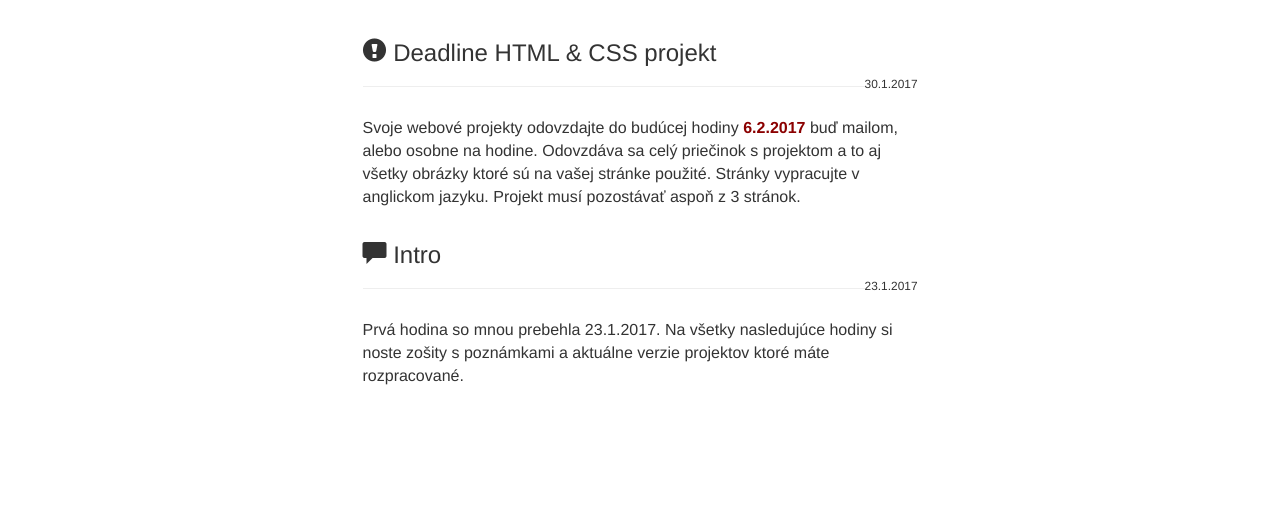
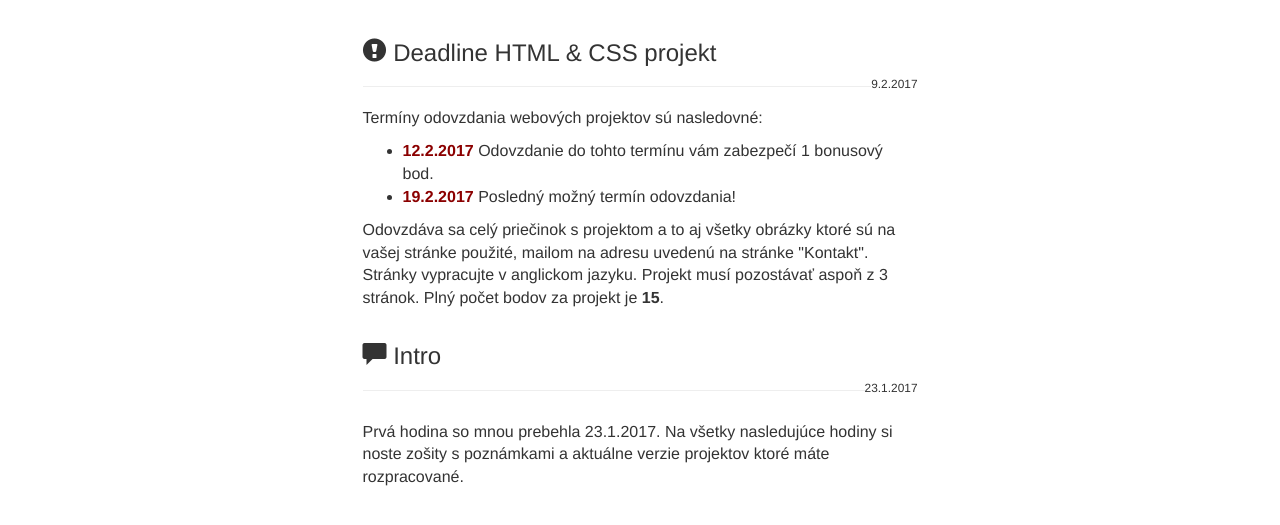
Before and after one commit to tibenskaviktoria/tibenskaviktoria.github.io, a plain HTML site: page index.html in a window 1280 px wide. Shown: the part 53-578 px from the top of the page. Drawn offline with Linux system fonts and the light colour scheme.

Commit message:
new website deadline

```diff
--- a/index.html
+++ b/index.html
@@ -72,8 +72,15 @@
             <div class="col-md-6 col-md-offset-3">
 
                 <h3><span class="glyphicon glyphicon-exclamation-sign"></span> Deadline HTML & CSS projekt</h3>
-                <small class="pull-right">30.1.2017</small><hr>
-                <p class="announcement-text">Svoje webové projekty odovzdajte do budúcej hodiny <b style="color: darkred">6.2.2017</b> buď mailom, alebo osobne na hodine. Odovzdáva sa celý priečinok s projektom a to aj všetky obrázky ktoré sú na vašej stránke použité. Stránky vypracujte v anglickom jazyku. Projekt musí pozostávať aspoň z 3 stránok.</p>
+                <small class="pull-right">9.2.2017</small><hr>
+                <span class="announcement-text">
+                    <p>Termíny odovzdania webových projektov sú nasledovné:</p>
+                    <ul>
+                        <li><strong style="color: darkred">12.2.2017</strong> Odovzdanie do tohto termínu vám zabezpečí 1 bonusový bod.</li>
+                        <li><strong style="color: darkred">19.2.2017</strong> Posledný možný termín odovzdania!</li>
+                    </ul>
+                    <p>Odovzdáva sa celý priečinok s projektom a to aj všetky obrázky ktoré sú na vašej stránke použité, mailom na adresu uvedenú na stránke "Kontakt". Stránky vypracujte v anglickom jazyku. Projekt musí pozostávať aspoň z 3 stránok. Plný počet bodov za projekt je <strong>15</strong>.</p>
+                </span>
 
             </div>
         </div>
```
